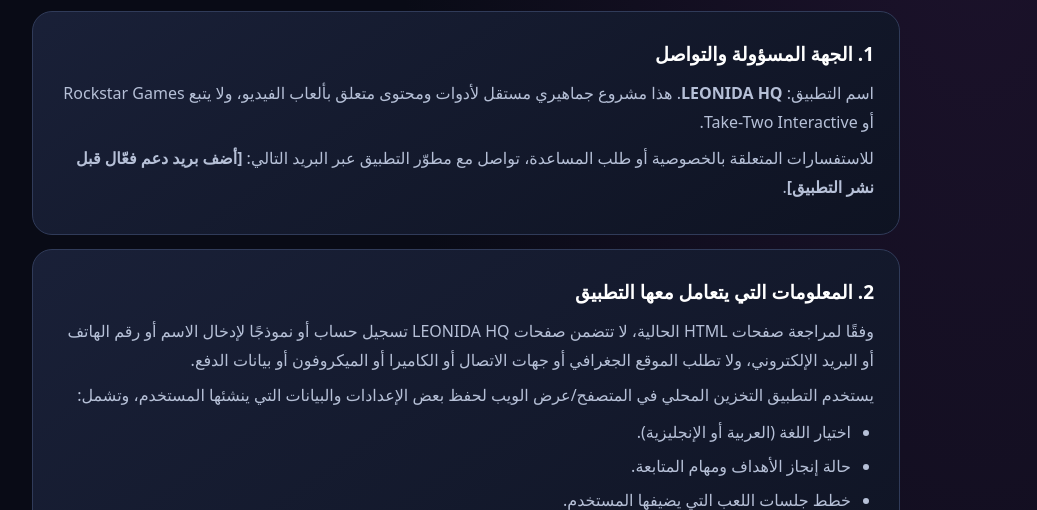
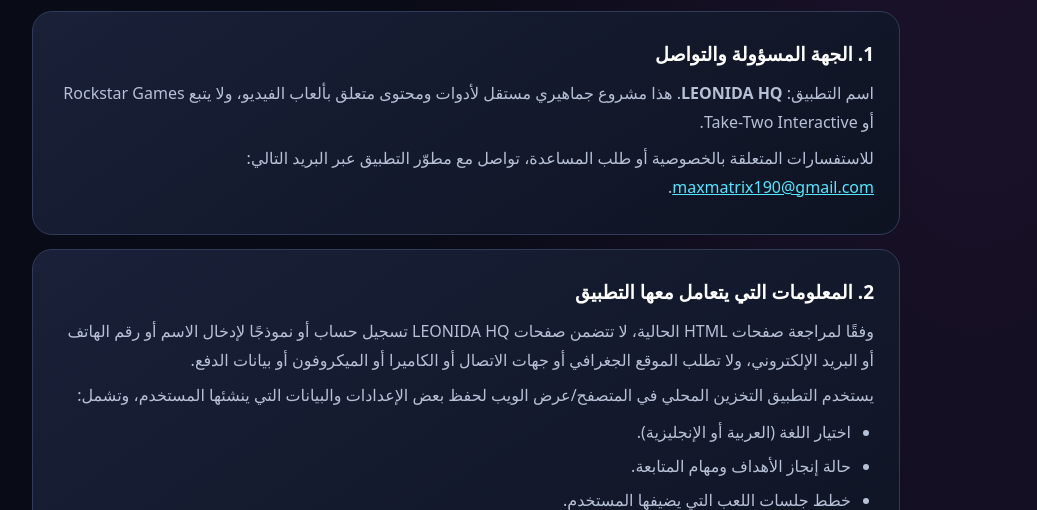
Before and after one commit to ha0580389-create/LEONIDA-HQ., a plain HTML site: page privacy-policy.html in a window 1280 px wide. Shown: the part 290-800 px from the top of the page, without its empty margins (174-1211 px from the left). Drawn offline with Linux system fonts and the light colour scheme.

Commit message:
Add LEONIDA HQ privacy support email

```diff
--- a/privacy-policy.html
+++ b/privacy-policy.html
@@ -37,7 +37,7 @@ footer{text-align:center;color:#7f8ba9;font-size:11px;padding:16px}
 <section class="card">
 <h2>1. الجهة المسؤولة والتواصل</h2>
 <p>اسم التطبيق: <strong>LEONIDA HQ</strong>. هذا مشروع جماهيري مستقل لأدوات ومحتوى متعلق بألعاب الفيديو، ولا يتبع Rockstar Games أو Take-Two Interactive.</p>
-<p>للاستفسارات المتعلقة بالخصوصية أو طلب المساعدة، تواصل مع مطوّر التطبيق عبر البريد التالي: <strong>[أضف بريد دعم فعّال قبل نشر التطبيق]</strong>.</p>
+<p>للاستفسارات المتعلقة بالخصوصية أو طلب المساعدة، تواصل مع مطوّر التطبيق عبر البريد التالي: <a href="mailto:maxmatrix190@gmail.com">maxmatrix190@gmail.com</a>.</p>
 </section>
 <section class="card">
 <h2>2. المعلومات التي يتعامل معها التطبيق</h2>
@@ -102,7 +102,7 @@ footer{text-align:center;color:#7f8ba9;font-size:11px;padding:16px}
 <section class="card">
 <h2>1. App operator and contact</h2>
 <p>App name: <strong>LEONIDA HQ</strong>. LEONIDA HQ is an independent fan project for gaming-related tools and content. It is not affiliated with Rockstar Games or Take-Two Interactive.</p>
-<p>For privacy questions or requests, contact the app developer at: <strong>[Add a monitored support email address before publishing]</strong>.</p>
+<p>For privacy questions or requests, contact the app developer at: <a href="mailto:maxmatrix190@gmail.com">maxmatrix190@gmail.com</a>.</p>
 </section>
 <section class="card">
 <h2>2. Information handled by the app</h2>
```
